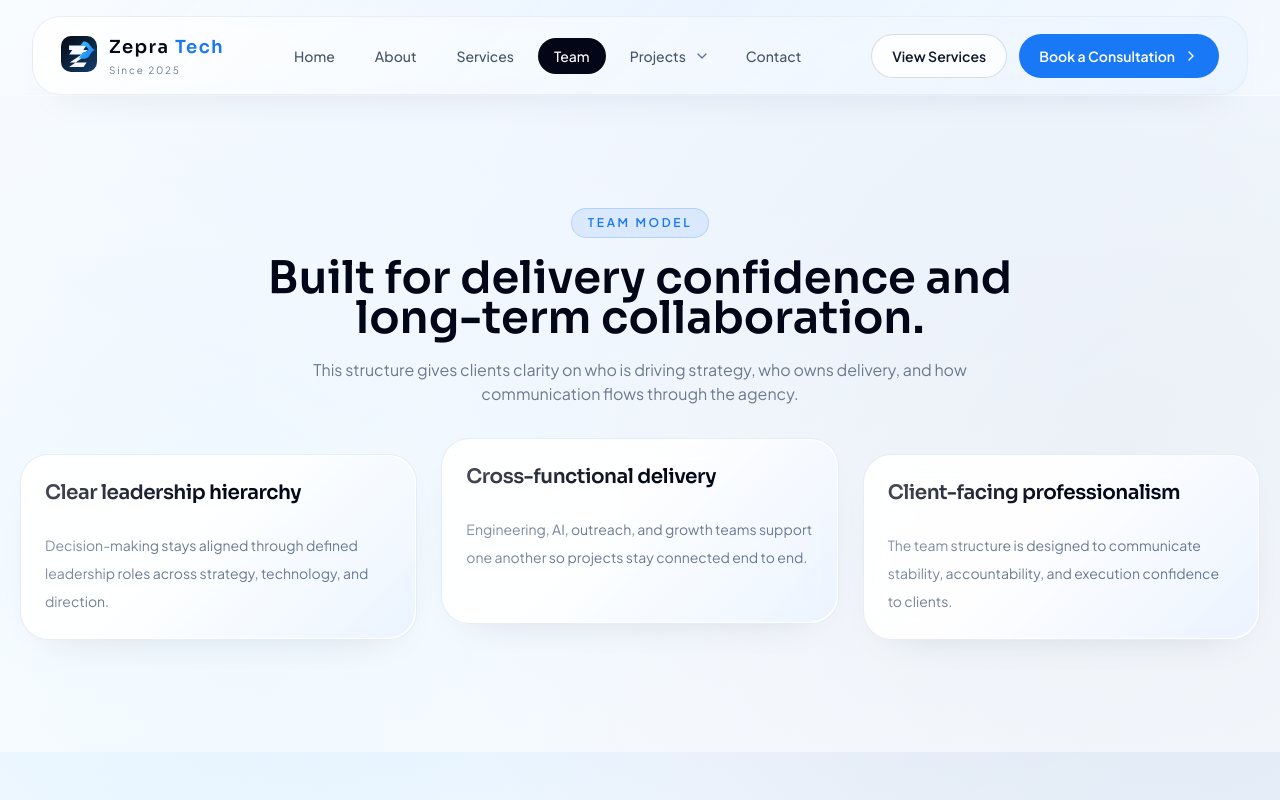
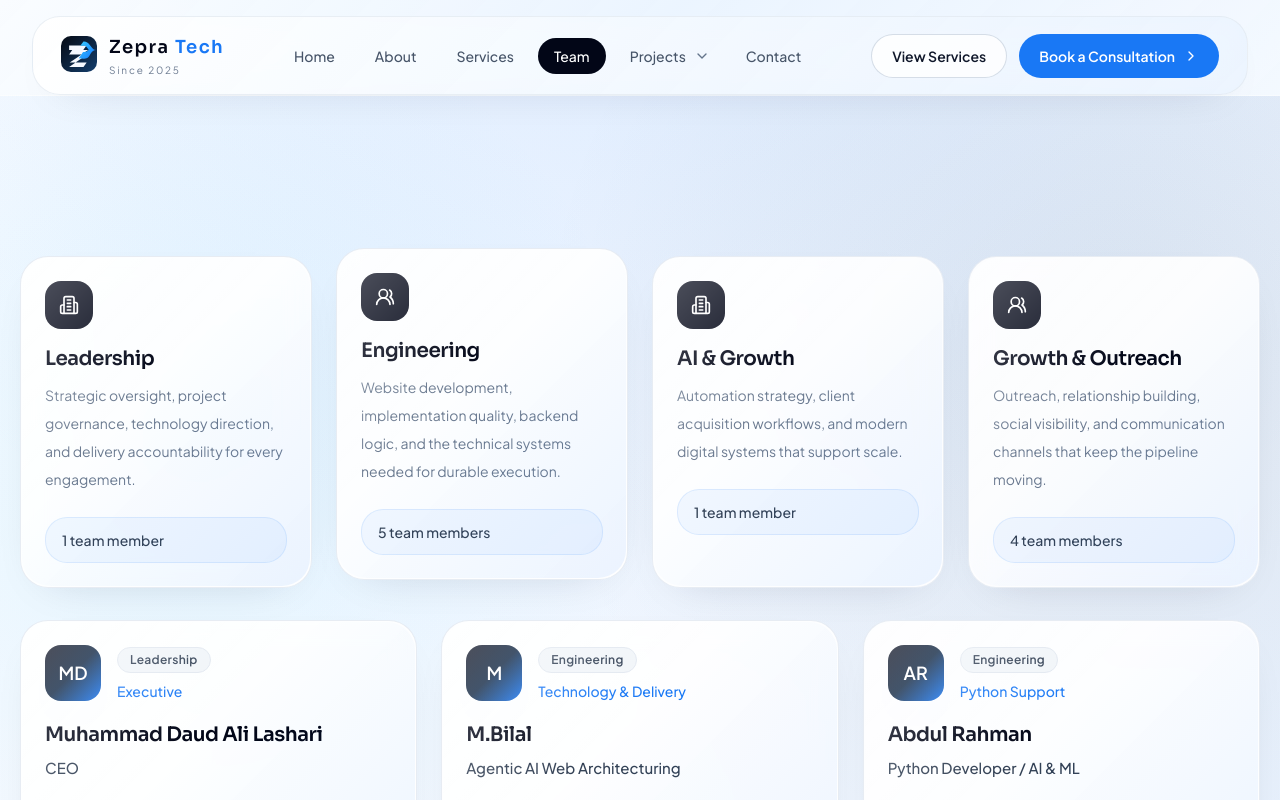
Before and after one commit to ecomwithdaud-hub/Gozepra, a Next.js app: page /team in a window 1280 px wide. Shown: the top 800 px of the page. Built offline with nearby package versions, Linux system fonts and the light colour scheme.

Commit message:
Remove team value section

```diff
--- a/app/team/page.jsx
+++ b/app/team/page.jsx
@@ -1,6 +1,4 @@
 import { TeamSection } from "@/components/sections/team-section";
-import { SectionHeading } from "@/components/shared/section-heading";
-import { Card, CardContent, CardHeader, CardTitle } from "@/components/ui/card";
 
 export const metadata = {
   title: "Team",
@@ -8,55 +6,6 @@ export const metadata = {
     "Meet the Zepra Tech leadership team and departments across strategy, engineering, AI, outreach, and growth.",
 };
 
-const teamValues = [
-  {
-    title: "Clear leadership hierarchy",
-    description:
-      "Decision-making stays aligned through defined leadership roles across strategy, technology, and direction.",
-  },
-  {
-    title: "Cross-functional delivery",
-    description:
-      "Engineering, AI, outreach, and growth teams support one another so projects stay connected end to end.",
-  },
-  {
-    title: "Client-facing professionalism",
-    description:
-      "The team structure is designed to communicate stability, accountability, and execution confidence to clients.",
-  },
-];
-
 export default function TeamPage() {
-  return (
-    <>
-      <section className="section-shell bg-white/50">
-        <div className="container">
-          <SectionHeading
-            eyebrow="Team model"
-            title="Built for delivery confidence and long-term collaboration."
-            description="This structure gives clients clarity on who is driving strategy, who owns delivery, and how communication flows through the agency."
-            align="center"
-          />
-
-          <div className="mt-12 grid gap-6 lg:grid-cols-3">
-            {teamValues.map((value, index) => (
-              <Card
-                key={value.title}
-                className={`card-shine border-slate-200/80 bg-white/90 ${index === 1 ? "lg:-translate-y-4" : ""}`}
-              >
-                <CardHeader>
-                  <CardTitle>{value.title}</CardTitle>
-                </CardHeader>
-                <CardContent className="text-sm leading-7 text-brand-slate">
-                  {value.description}
-                </CardContent>
-              </Card>
-            ))}
-          </div>
-        </div>
-      </section>
-
-      <TeamSection showHeader={false} />
-    </>
-  );
+  return <TeamSection showHeader={false} />;
 }
```
